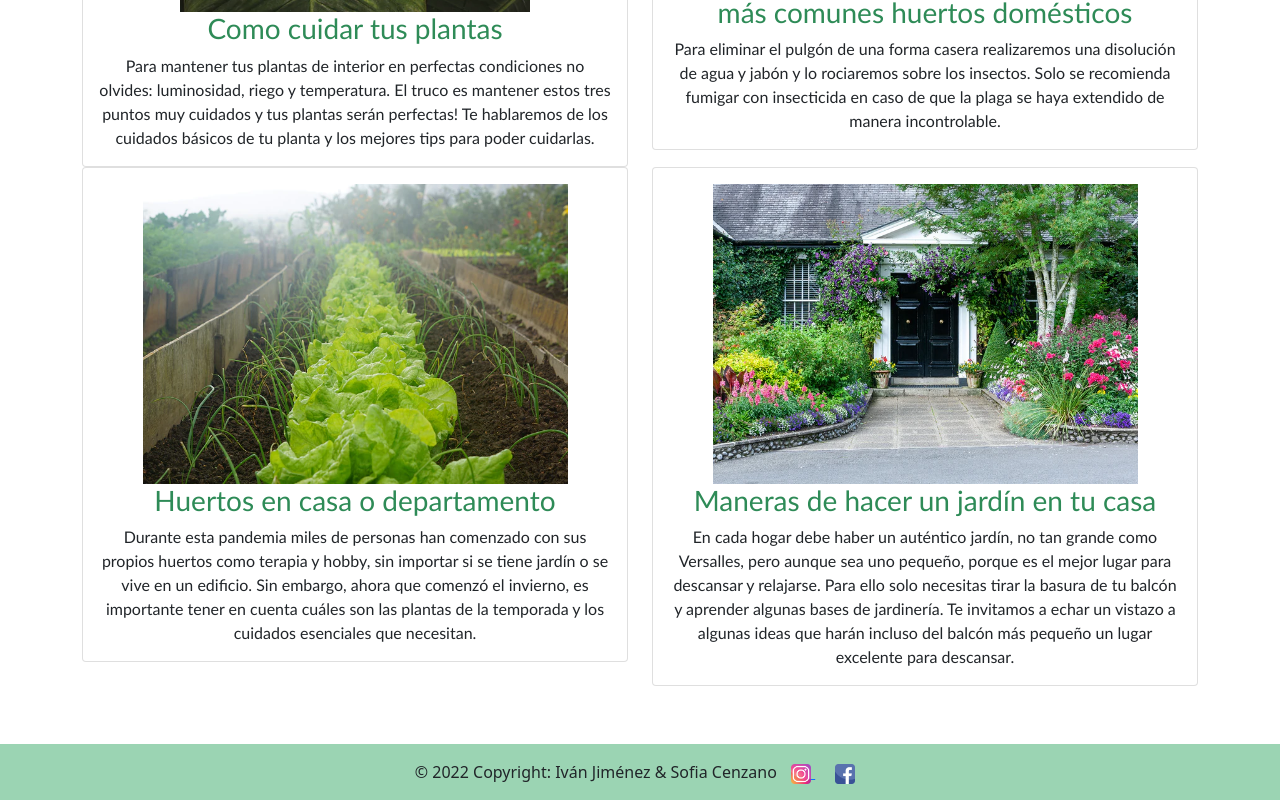
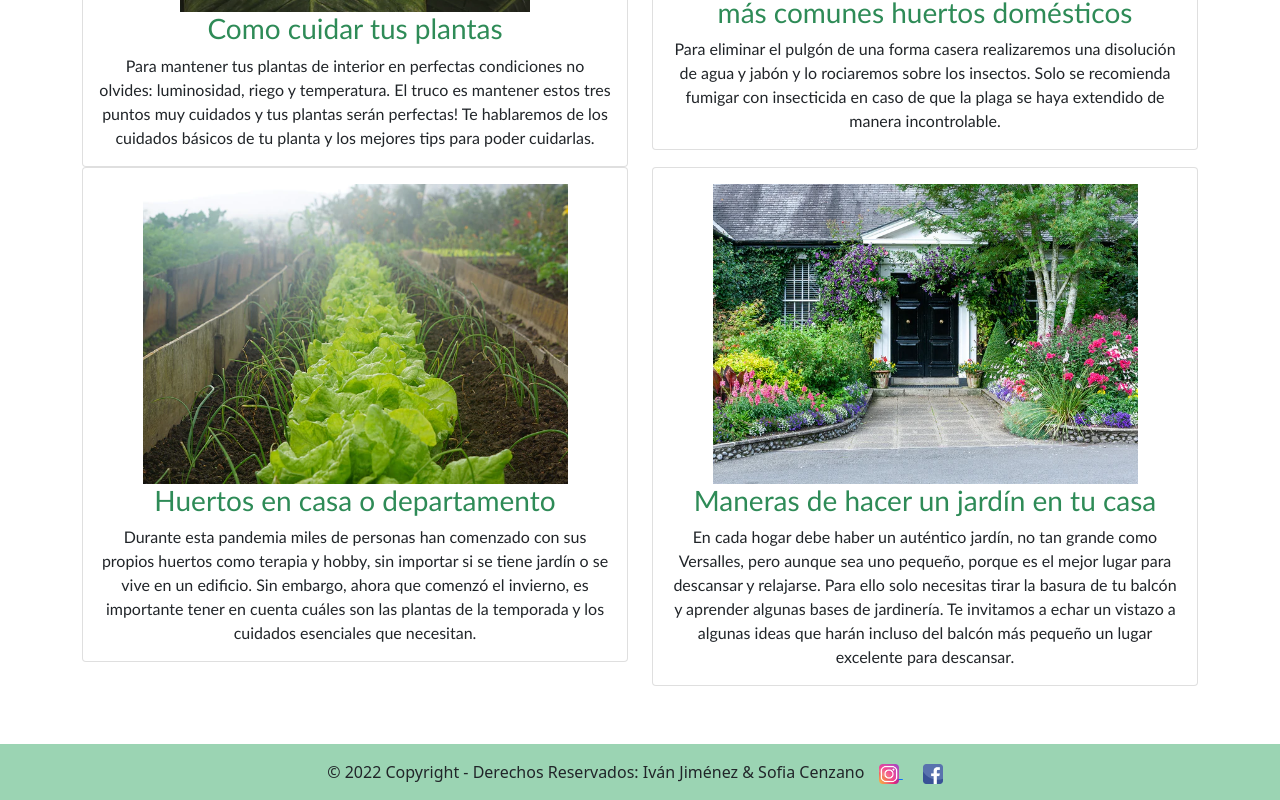
Before and after one commit to ivanjimenezduoc/Exp2_Jimenez_Cenzano_002V, a plain HTML site: page index.html in a window 1280 px wide. Shown: the part 1065-1865 px from the top of the page. Drawn offline with nearby package versions, Linux system fonts and the light colour scheme.

Commit message:
Update index.html

```diff
--- a/index.html
+++ b/index.html
@@ -168,7 +168,7 @@ function cambiarFondo() {
     <footer class="bg-light text-center text-lg-start">
       <!-- Copyright -->
       <div class="text-center p-3" style="background-color: rgba(151, 210, 176, 0.951);">
-        © 2022 Copyright: Iván Jiménez & Sofia Cenzano
+        © 2022 Copyright - Derechos Reservados: Iván Jiménez & Sofia Cenzano
         <a href="https://www.instagram.com/ivantoymaker" style="padding: 10px;"  target="_blank">
           <img alt="" src="img/insta2.png"
           width="20" height="20">
```
